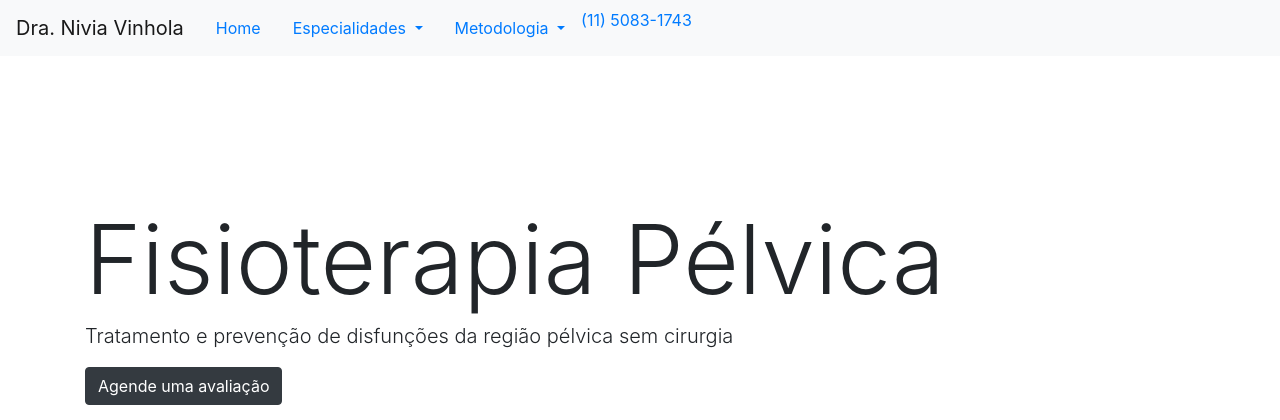
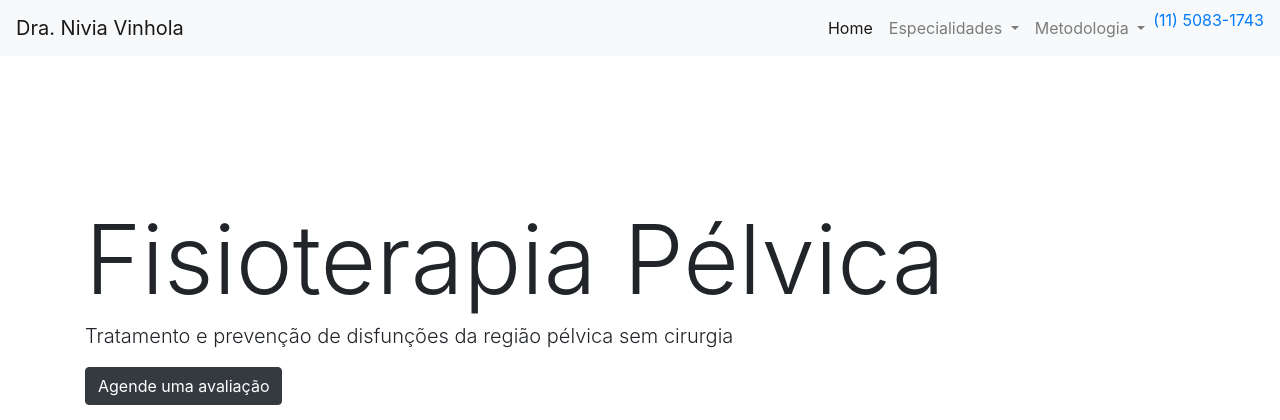
Before and after one commit to versaodetestes/nivia, a PHP site: page / in a window 1280 px wide. Shown: the top 420 px of the page. Run offline with PHP 8.4, Linux system fonts and the light colour scheme; grey boxes labelled with a size stand in for pictures from a placeholder-image service; some libraries are stand-ins or nearby versions.

Commit message:
header justificado

```diff
--- a/index.php
+++ b/index.php
@@ -15,7 +15,7 @@
 	  </button>
 
 	  <div class="collapse navbar-collapse" id="navbarSupportedContent">
-	    <ul class="nav justify-content-end">
+	    <ul class="navbar-nav ml-auto ">
 	      <li class="nav-item active">
 	        <a class="nav-link" href="#">Home</a>
 	      </li>
@@ -197,6 +197,7 @@
 					</div>
 				</div>
 			</div>
+			<hr>
 		</div>
 	</div>
 
```
